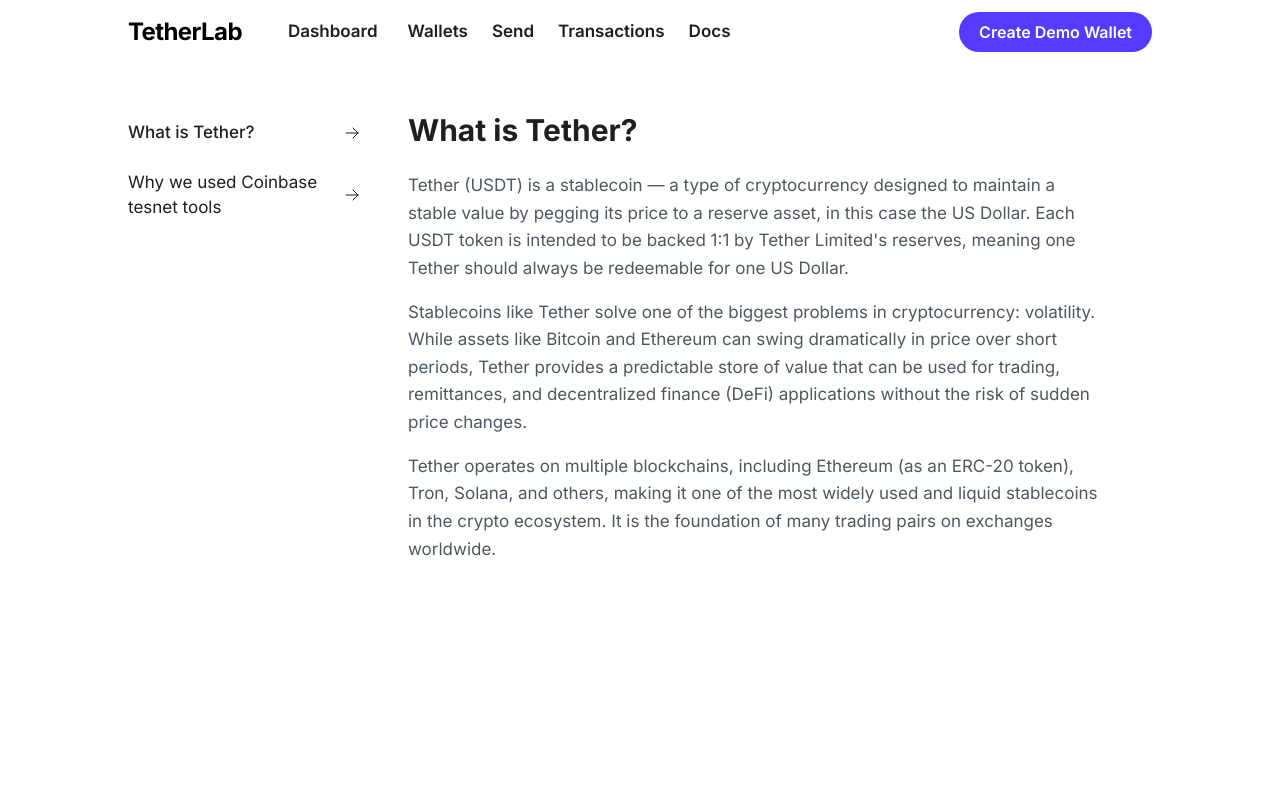
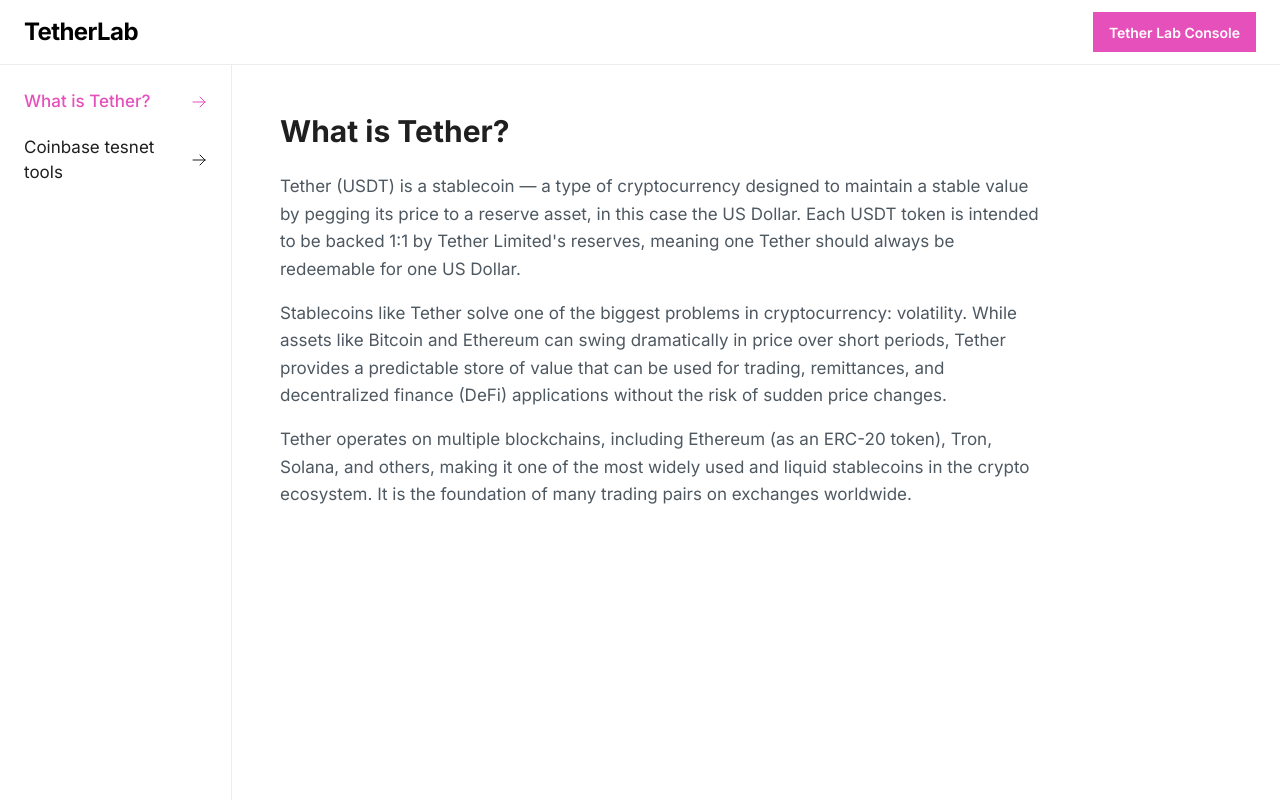
Before and after one commit to koyiljon-s/tetherlab, a Next.js app in the folder frontend/: page /docs in a window 1280 px wide. Built offline with nearby package versions, Linux system fonts and the light colour scheme.

Commit message:
Update sidebar labels, adjust styles, and modify component layouts

```diff
--- a/frontend/components/DocsSidebar.tsx
+++ b/frontend/components/DocsSidebar.tsx
@@ -1,6 +1,6 @@
 const sidebarItems = [
   { id: "what-is-tether", label: "What is Tether?" },
-  { id: "why-coinbase-testnet-tools", label: "Why we used Coinbase tesnet tools" },
+  { id: "why-coinbase-testnet-tools", label: "Coinbase tesnet tools" },
 ];
 
 type DocsSidebarProps = {
@@ -11,15 +11,15 @@ type DocsSidebarProps = {
 export default function DocsSidebar({ activeQuestion, onSelect }: DocsSidebarProps) {
 
   return (
-    <aside className="w-58 shrink-0  border-[#2e2e2e] pt-12">
-      <nav className="flex flex-col gap-2">
+    <aside className="w-58 shrink-0 border-r border-[#ededed] px-6 pt-4">
+      <nav className="flex flex-col gap-1">
         {sidebarItems.map((item) => (
           <a
             key={item.id}
             href={`#${item.id}`}
             onClick={() => onSelect(item.id)}
             className={`flex items-center justify-between gap-2 rounded-md py-2 text-[17px] transition-colors ${
-              activeQuestion === item.id ? "text-[#1f1f1f] font-medium" : "text-[#1f1f1f]"
+              activeQuestion === item.id ? "text-[#e650bb] font-medium" : "text-[#1f1f1f]"
             }`}
           >
             {item.label}
--- a/frontend/components/DocsViewer.tsx
+++ b/frontend/components/DocsViewer.tsx
@@ -8,7 +8,7 @@ export default function DocsViewer() {
   const [activeQuestion, setActiveQuestion] = useState("what-is-tether");
 
   return (
-    <div className="mx-auto flex w-full max-w-5xl">
+    <div className="mx-auto flex w-full max-w-384">
       <DocsSidebar activeQuestion={activeQuestion} onSelect={setActiveQuestion} />
       <DocsContent activeQuestion={activeQuestion} />
     </div>
--- a/frontend/components/Navbar.tsx
+++ b/frontend/components/Navbar.tsx
@@ -1,23 +1,16 @@
 export default function Navbar() {
   return (
-    <nav className="flex w-full items-center justify-between bg-white px-6 py-3">
-      <div className="mx-auto flex w-full max-w-5xl items-center justify-between">
+    <nav className="flex w-full items-center justify-between border-b border-[#ededed] bg-white px-6 py-3">
+      <div className="mx-auto flex w-full max-w-384 items-center justify-between">
         <div className="flex  items-center gap-10">
           <a href="/" className="text-2xl font-bold tracking-tight text-black">Tether<span className="text-black">Lab</span></a>
-          <div className="flex items-center gap-6 text-[17px] text-[#1f1f1f] font-semibold">
-            <a href="#" className="hover:bg-[#f5f5f5] p-1.5 rounded-full">Dashboard</a>
-            <a href="#" className="hover:text-zinc-500">Wallets</a>
-            <a href="#" className="hover:text-zinc-500">Send</a>
-            <a href="#" className="hover:text-zinc-500">Transactions</a>
-            <a href="/docs" className="hover:text-zinc-500">Docs</a>
-          </div>
         </div>
         <div className="flex items-center gap-3">
           <a
-            href="/create-demo-wallet"
-            className="inline-flex h-10 items-center justify-center rounded-full px-5 text-[16px] font-semibold bg-[#553bff] text-white transition-colors"
+            href="/"
+            className="inline-flex h-10 items-center justify-center px-4 text-[14px] font-semibold bg-[#e650bb] text-white transition-colors"
           >
-            Create Demo Wallet
+            Tether Lab Console
           </a>
 
         </div>
```
Also changed, not shown: 1 other file (tests, documents, lock files or other folders).
